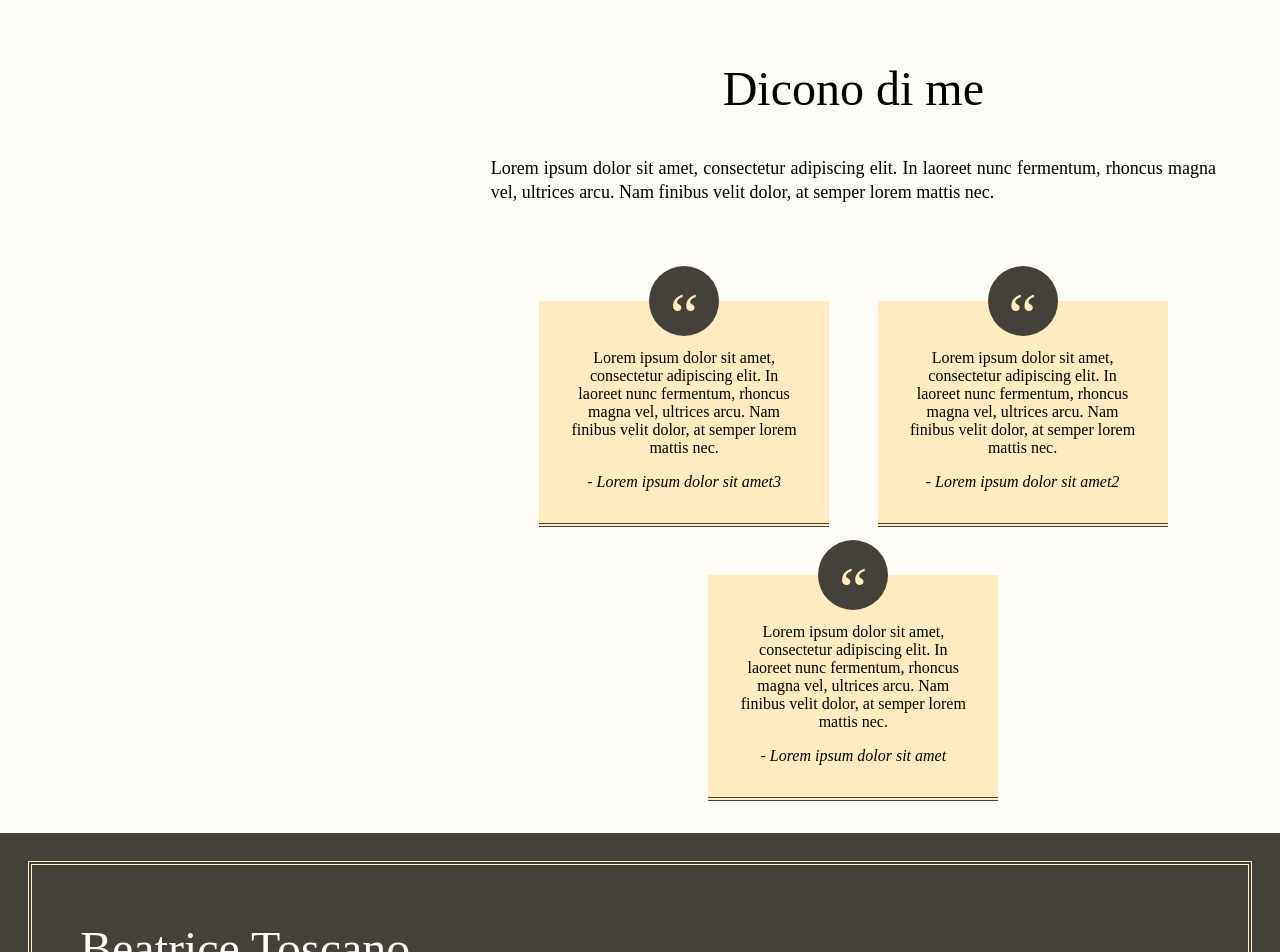
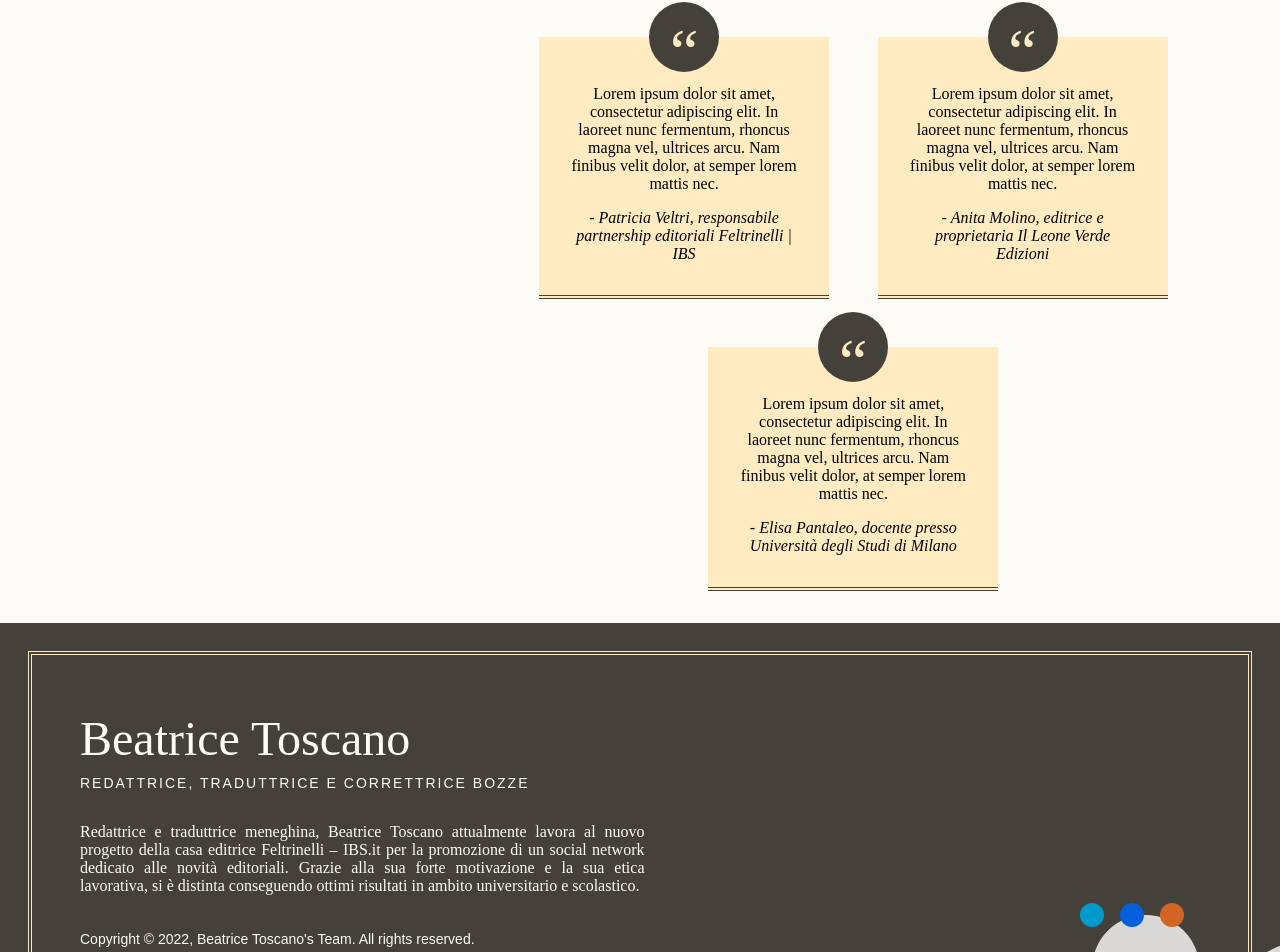
Before and after one commit to btoscano/btoscano.github.io, a React (Create React App) app: page / in a window 1280 px wide. Shown: the part 1621-2573 px from the top of the page. Built offline with nearby package versions, Linux system fonts and the light colour scheme.

Commit message:
some content p2

```diff
--- a/src/Dati.js
+++ b/src/Dati.js
@@ -29,6 +29,7 @@ const data = {
     <li>Conoscenza base di <b>InDesign</b>, <b>Illustrator</b>, <b>HTML/CSS</b></li>
     <li>Padronanza del pacchetto <b>Microsoft Office</b></li>
     </ul>
+    <br>
     <p>
     <b>Italiano</b>: Madrelingua
     <br>
@@ -118,20 +119,20 @@ const data = {
     description: "Lorem ipsum dolor sit amet, consectetur adipiscing elit. In laoreet nunc fermentum, rhoncus magna vel, ultrices arcu. Nam finibus velit dolor, at semper lorem mattis nec. ",
     list: [
       {
-        index: 0,
-        person: "Lorem ipsum dolor sit amet",
-        description: "Lorem ipsum dolor sit amet, consectetur adipiscing elit. In laoreet nunc fermentum, rhoncus magna vel, ultrices arcu. Nam finibus velit dolor, at semper lorem mattis nec. ",
-      },
-      {
         index: 1,
-        person: "Lorem ipsum dolor sit amet2",
+        person: "Elisa Pantaleo, docente presso Università degli Studi di Milano",
         description: "Lorem ipsum dolor sit amet, consectetur adipiscing elit. In laoreet nunc fermentum, rhoncus magna vel, ultrices arcu. Nam finibus velit dolor, at semper lorem mattis nec. ",
       },
       {
         index: 2,
-        person: "Lorem ipsum dolor sit amet3",
+        person: "Anita Molino, editrice e proprietaria Il Leone Verde Edizioni",
         description: "Lorem ipsum dolor sit amet, consectetur adipiscing elit. In laoreet nunc fermentum, rhoncus magna vel, ultrices arcu. Nam finibus velit dolor, at semper lorem mattis nec. ",
       },
+      {
+        index: 0,
+        person: "Patricia Veltri, responsabile partnership editoriali Feltrinelli | IBS",
+        description: "Lorem ipsum dolor sit amet, consectetur adipiscing elit. In laoreet nunc fermentum, rhoncus magna vel, ultrices arcu. Nam finibus velit dolor, at semper lorem mattis nec. ",
+      }
     ]
   },
   projects: {
--- a/src/Pages/Home/Home.js
+++ b/src/Pages/Home/Home.js
@@ -43,9 +43,9 @@ function Home() {
 
             <h2 className="home__sectionTitle">{data.home.sectionTitle}</h2>
 
-            <p  className="home__description">
+            {/* <p  className="home__description">
                 <Parser toParse={data.home.secondDescription} />
-            </p>
+            </p> */}
 
             <div  className="home__description">
                 <Parser toParse={data.home.thirdDescription} />
@@ -58,10 +58,10 @@ function Home() {
             <Line></Line>
 
             <h2 className="home__sectionTitle">{data.testimonials.title}</h2>
-
+{/*
             <p  className="home__description">
                 <Parser toParse={data.testimonials.description} />
-            </p>
+            </p> */}
 
             <Testimonials source={data.testimonials.list} />
 
```
